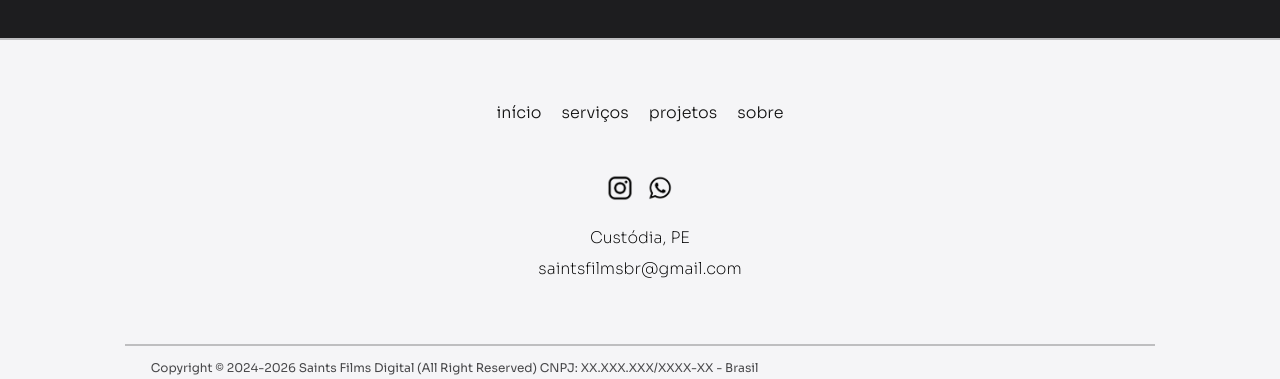
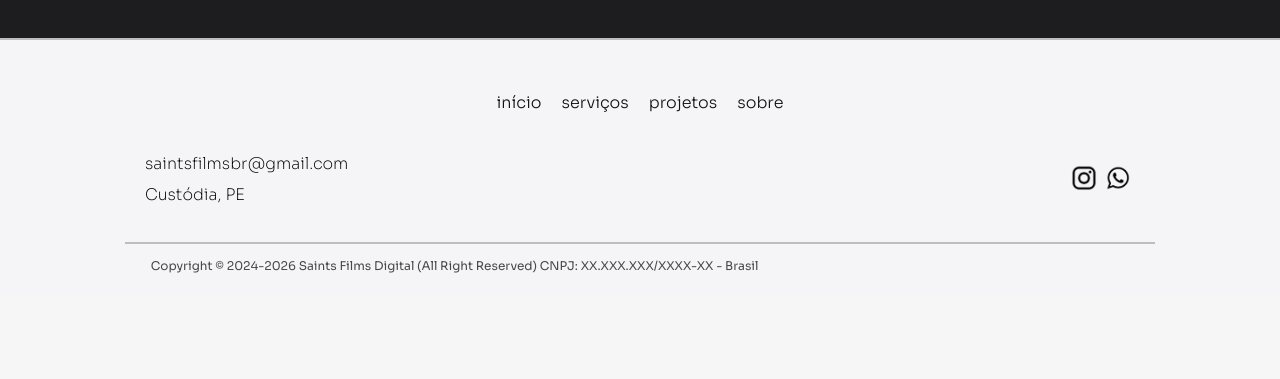
Before and after one commit to FeSantsss/saints-react, a React (Vite) app in the folder project-saints/saints-project/: page / in a window 1280 px wide. Shown: the part 4543-4922 px from the top of the page. After the commit the page ends 4839 px from the top, so only its background shows below. Built offline with nearby package versions, Linux system fonts and the light colour scheme.

Commit message:
change style on footer

```diff
--- a/project-saints/saints-project/src/assets/footer-base.css
+++ b/project-saints/saints-project/src/assets/footer-base.css
@@ -18,11 +18,16 @@ footer {
 
 .container-contact-footer{
   margin-top: 40px;
+  display: flex;
+  flex-direction: row-reverse;
+  gap: 10px;
+  justify-content: space-between;
+  padding: 0 20px;
 }
 
 .footer-contact-menu-center{
   text-align: center;
-  padding: 40px 0;
+  padding: 30px 0 10px;
 }
 
 #p-direitosreserv {
@@ -96,7 +101,7 @@ button {
 
 .icon-contact {
   width: 30px;
-  margin: 10px 5px 20px 5px;
+  margin: 10px 2px 20px 2px;
   transition: 1s;
   cursor: pointer;
 }
@@ -108,6 +113,8 @@ button {
   font-weight: 200;
   margin-bottom: 10px;
   transition: 1s;
+  align-self: flex-start;
+  text-align: left;
 }
 
 .mail-p:hover{
--- a/project-saints/saints-project/src/components/Footer.jsx
+++ b/project-saints/saints-project/src/components/Footer.jsx
@@ -39,11 +39,16 @@ const Footer = () => {
 
           <div className="container-contact-footer">
 
-            <a href="https://www.instagram.com/saintsfilmsbr?utm_source=ig_web_button_share_sheet&igsh=ZDNlZDc0MzIxNw=="
-              className="link-externo"><img src={instagramIcon} aria-label="Fale conosco pelo instagram!" alt="" className="icon-contact" /></a>
-            <img src={telephoneIcon} onClick={whatsappBtn} aria-label="Fale conosco pelo whatsapp!" alt="" className="icon-contact" />
-            <p className="location-p">Custódia, PE</p>
-            <p className="mail-p">saintsfilmsbr@gmail.com</p>
+            <div className="div-for-img">
+              <a href="https://www.instagram.com/saintsfilmsbr?utm_source=ig_web_button_share_sheet&igsh=ZDNlZDc0MzIxNw=="
+                className="link-externo"><img src={instagramIcon} aria-label="Fale conosco pelo instagram!" alt="" className="icon-contact" /></a>
+              <img src={telephoneIcon} onClick={whatsappBtn} aria-label="Fale conosco pelo whatsapp!" alt="" className="icon-contact" />
+            </div>
+
+            <div className="div-for-mail-and-location">
+              <p className="mail-p">saintsfilmsbr@gmail.com</p>
+              <p className="location-p">Custódia, PE</p>
+            </div>
 
           </div>
 
```
